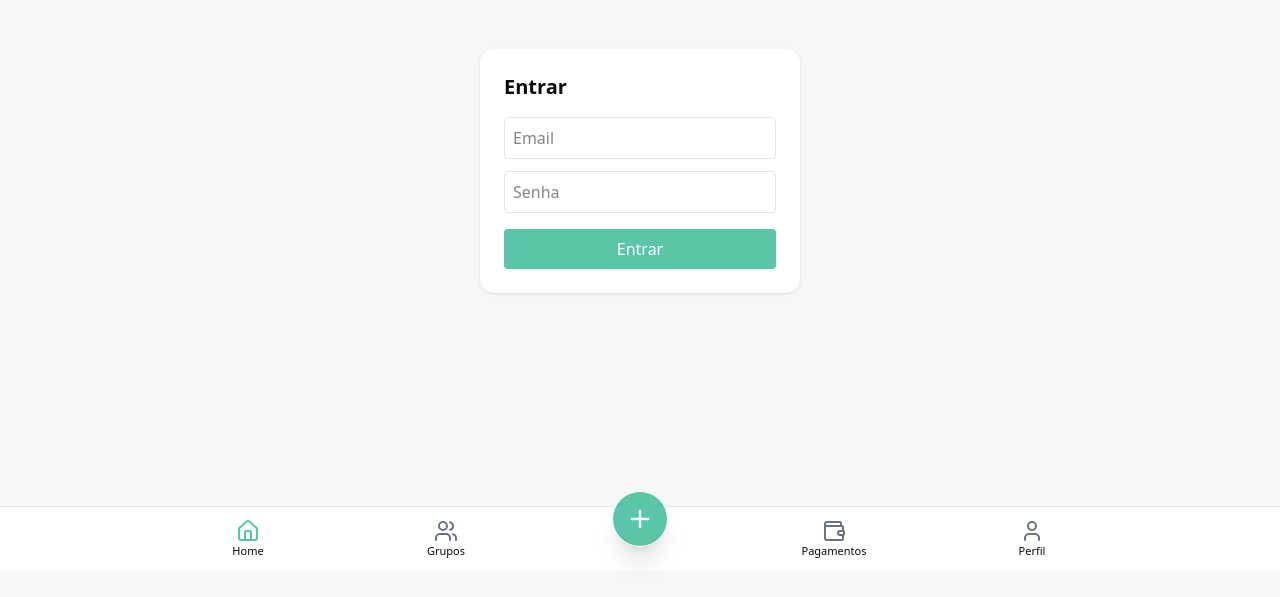
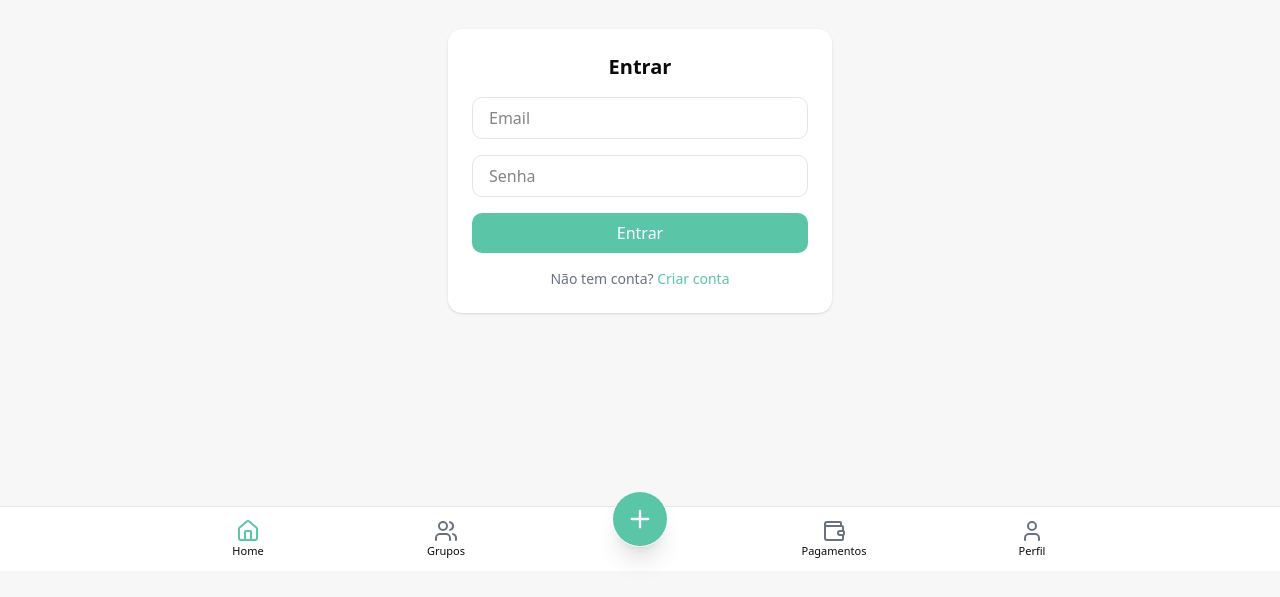
Before and after one commit to brunomafra-dev/divide-ai, a Next.js app: page /login in a window 1280 px wide. Shown: the part 229-826 px from the top of the page. Built offline with nearby package versions, Linux system fonts and the light colour scheme; no server answers.

Commit message:
Update page.tsx

```diff
--- a/src/app/login/page.tsx
+++ b/src/app/login/page.tsx
@@ -5,23 +5,24 @@ import { supabase } from '@/lib/supabase'
 import { useRouter } from 'next/navigation'
 
 export default function LoginPage() {
+  const router = useRouter()
   const [email, setEmail] = useState('')
   const [password, setPassword] = useState('')
   const [loading, setLoading] = useState(false)
-  const router = useRouter()
+  const [error, setError] = useState<string | null>(null)
 
   async function handleLogin() {
     setLoading(true)
+    setError(null)
 
     const { error } = await supabase.auth.signInWithPassword({
       email,
       password,
     })
 
-    setLoading(false)
-
     if (error) {
-      alert(error.message)
+      setError(error.message)
+      setLoading(false)
       return
     }
 
@@ -29,31 +30,42 @@ export default function LoginPage() {
   }
 
   return (
-    <div className="min-h-screen flex items-center justify-center bg-[#F7F7F7]">
-      <div className="bg-white p-6 rounded-xl w-80 shadow">
-        <h1 className="text-xl font-semibold mb-4">Entrar</h1>
+    <div className="min-h-screen flex items-center justify-center bg-[#F7F7F7] px-6">
+      <div className="bg-white p-6 rounded-xl shadow-sm w-full max-w-sm space-y-4">
+        <h1 className="text-xl font-semibold text-center">Entrar</h1>
 
         <input
-          className="w-full border p-2 rounded mb-3"
+          type="email"
           placeholder="Email"
+          className="w-full border rounded-lg px-4 py-2"
           value={email}
           onChange={e => setEmail(e.target.value)}
         />
 
         <input
           type="password"
-          className="w-full border p-2 rounded mb-4"
           placeholder="Senha"
+          className="w-full border rounded-lg px-4 py-2"
           value={password}
           onChange={e => setPassword(e.target.value)}
         />
 
+        {error && <p className="text-sm text-red-500">{error}</p>}
+
         <button
           onClick={handleLogin}
-          className="w-full bg-[#5BC5A7] text-white py-2 rounded"
+          disabled={loading}
+          className="w-full bg-[#5BC5A7] text-white py-2 rounded-lg"
         >
           {loading ? 'Entrando...' : 'Entrar'}
         </button>
+
+        <p className="text-sm text-center text-gray-500">
+          Não tem conta?{' '}
+          <a href="/register" className="text-[#5BC5A7] font-medium">
+            Criar conta
+          </a>
+        </p>
       </div>
     </div>
   )
```
